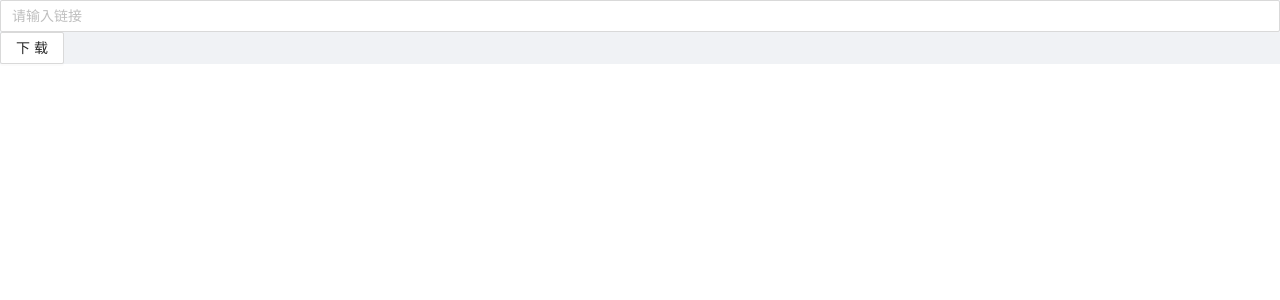
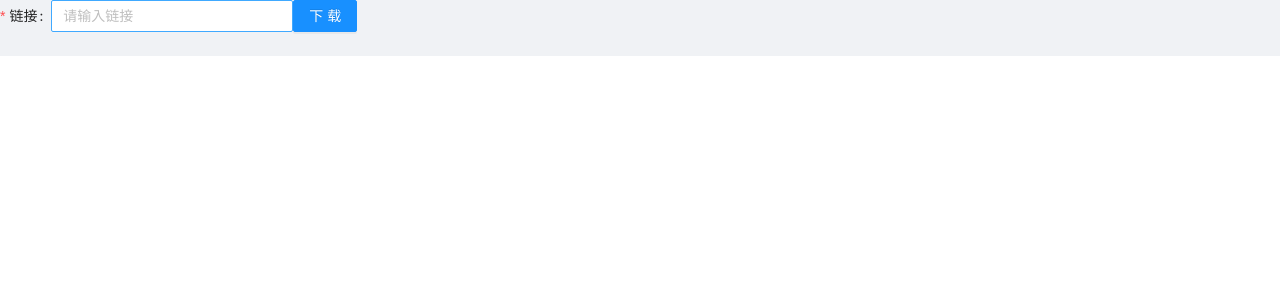
Before and after one commit to c332030/dl-proxy-frontend, a React (Create React App) app: page / in a window 1280 px wide. Shown: the top 300 px of the page. Built offline with nearby package versions, Linux system fonts and the light colour scheme.

Commit message:
feat: down

```diff
--- a/src/views/Main.module.scss
+++ b/src/views/Main.module.scss
@@ -1,4 +1,4 @@
 
-.down-a {
+.downA {
   display: none;
 }
--- a/src/views/Main.tsx
+++ b/src/views/Main.tsx
@@ -1,6 +1,5 @@
 import React, {ReactNode} from 'react';
-import {Button, Input, Layout} from "antd";
-import styles from './Main.module.scss';
+import {Button, Form, Input, Layout} from "antd";
 
 const {Content} = Layout;
 
@@ -8,7 +7,7 @@ const {Content} = Layout;
  * State 类型
  */
 interface StateTypes {
-  url: String
+  url: string
 }
 
 /**
@@ -24,23 +23,54 @@ class Main extends React.Component <{}, StateTypes> {
     url: ''
   };
 
-  down = () => {
-    console.debug(`url: ${this.state.url}`);
+  onFinish = (values: any) => {
+    console.log('Success:', values);
+
+    window.open(`/proxy?url=${this.state.url}`, "_blank");
+
+  };
+
+  input = () => {
+    return (
+      <>
+        <Form
+          style={{
+            display: 'flex'
+            , flexDirection: "row"
+          }}
+          onFinish={this.onFinish}
+        >
+          <Form.Item
+            label={`链接`}
+            name={'url'}
+            rules={[{
+              required: true
+              , type: 'url'
+              , message: '请输入链接!'
+            }]}
+          >
+            <Input placeholder={'请输入链接'}
+              onChange={event =>
+                this.setState({
+                  url: event.target.value
+                })
+              }
+            />
+          </Form.Item>
+
+          <Form.Item>
+            <Button type={"primary"} htmlType={"submit"}>下载</Button>
+          </Form.Item>
+        </Form>
+      </>
+    )
   }
 
   render(): ReactNode {
     return (
       <Layout>
         <Content>
-          <a className={ styles.downA } />
-          <Input placeholder={'请输入链接'}
-            onChange={ event =>
-              this.setState({
-                url: event.target.value
-              })
-            }
-          />
-          <Button onClick={ this.down }>下载</Button>
+          {this.input()}
         </Content>
       </Layout>
     );
```
